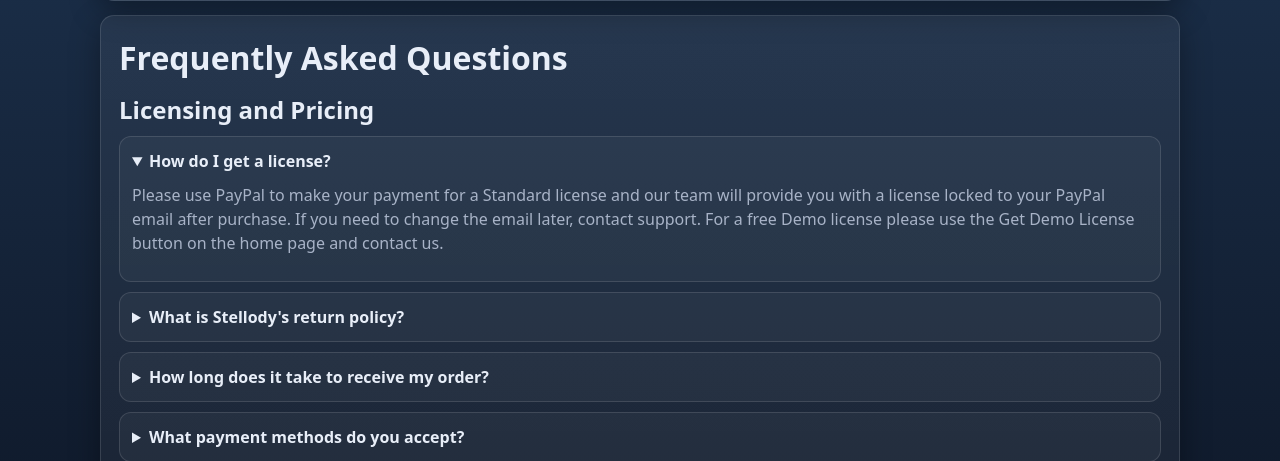
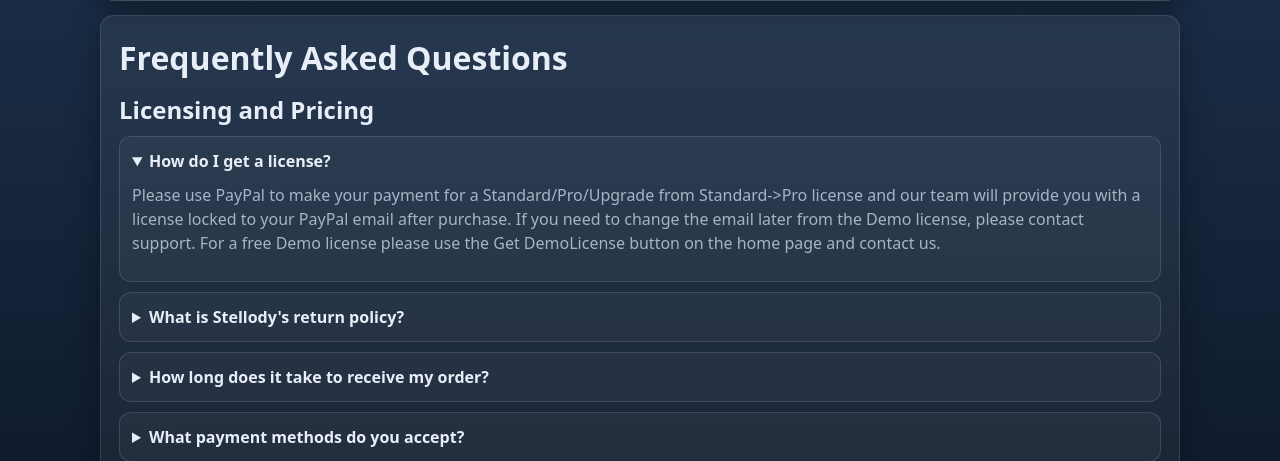
Before and after one commit to oernster/stellody-website, a FastAPI app: page /faq in a window 1280 px wide. Shown: the part 375-836 px from the top of the page. Run offline with FastAPI, Linux system fonts and the light colour scheme; parts of the project's set-up code (start-up, migrations or seed data) failed here and were passed over.

Commit message:
Further FAQ.html updates.

```diff
--- a/fastapi_stellody/templates/faq.html
+++ b/fastapi_stellody/templates/faq.html
@@ -21,10 +21,10 @@
           <div class="faq-answer" itemprop="acceptedAnswer" itemscope itemtype="https://schema.org/Answer">
             <div itemprop="text">
               <p>
-                Please use PayPal to make your payment for a Standard license and our team will provide
-                you with a license locked to your PayPal email after purchase. If you need to change
-                the email later, contact support. For a free Demo license please use the Get Demo
-                License button on the home page and contact us.
+                Please use PayPal to make your payment for a Standard/Pro/Upgrade from Standard->Pro license
+                and our team will provide you with a license locked to your PayPal email after purchase.
+                If you need to change the email later from the Demo license, please contact support.
+                For a free Demo license please use the Get DemoLicense button on the home page and contact us.
               </p>
             </div>
           </div>
```
